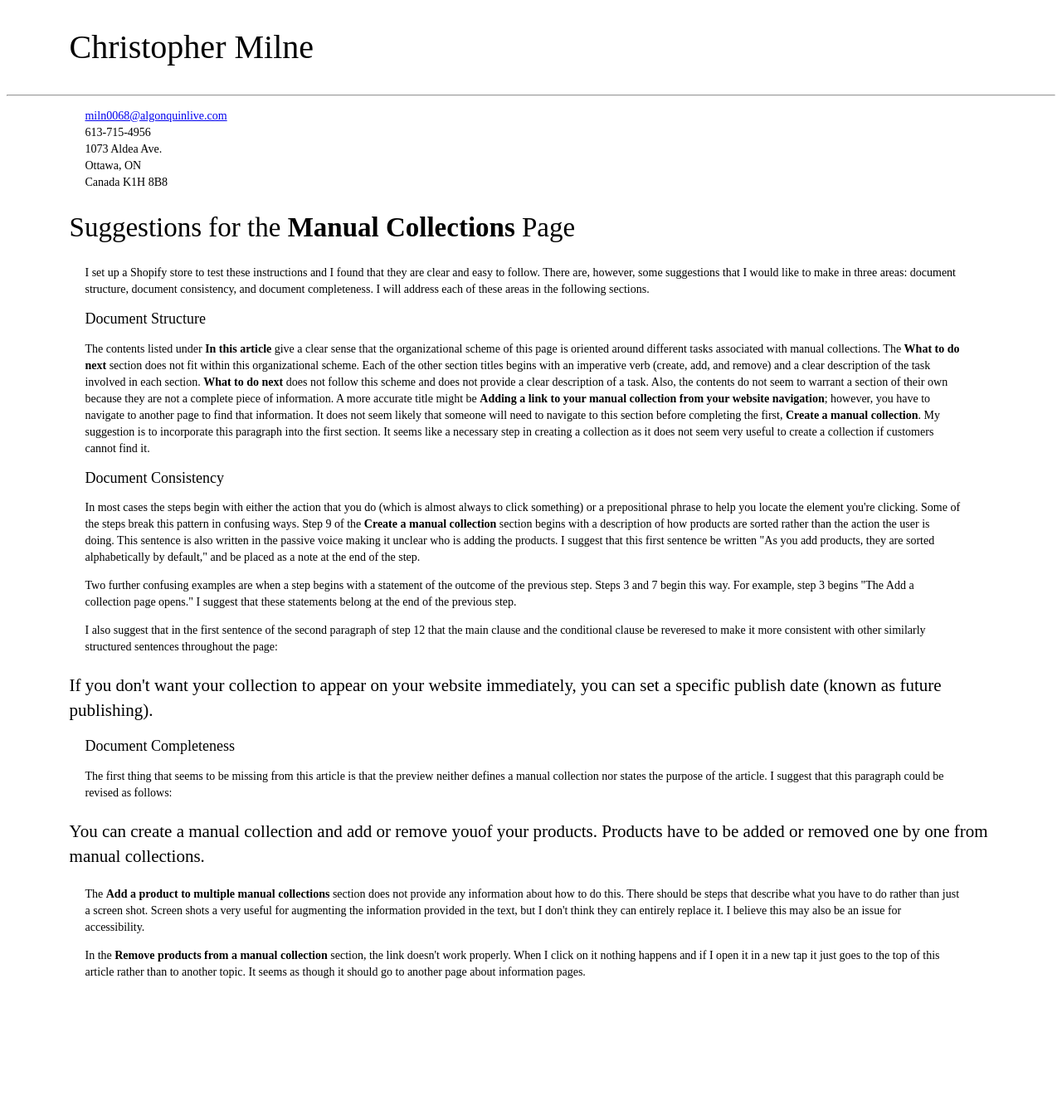
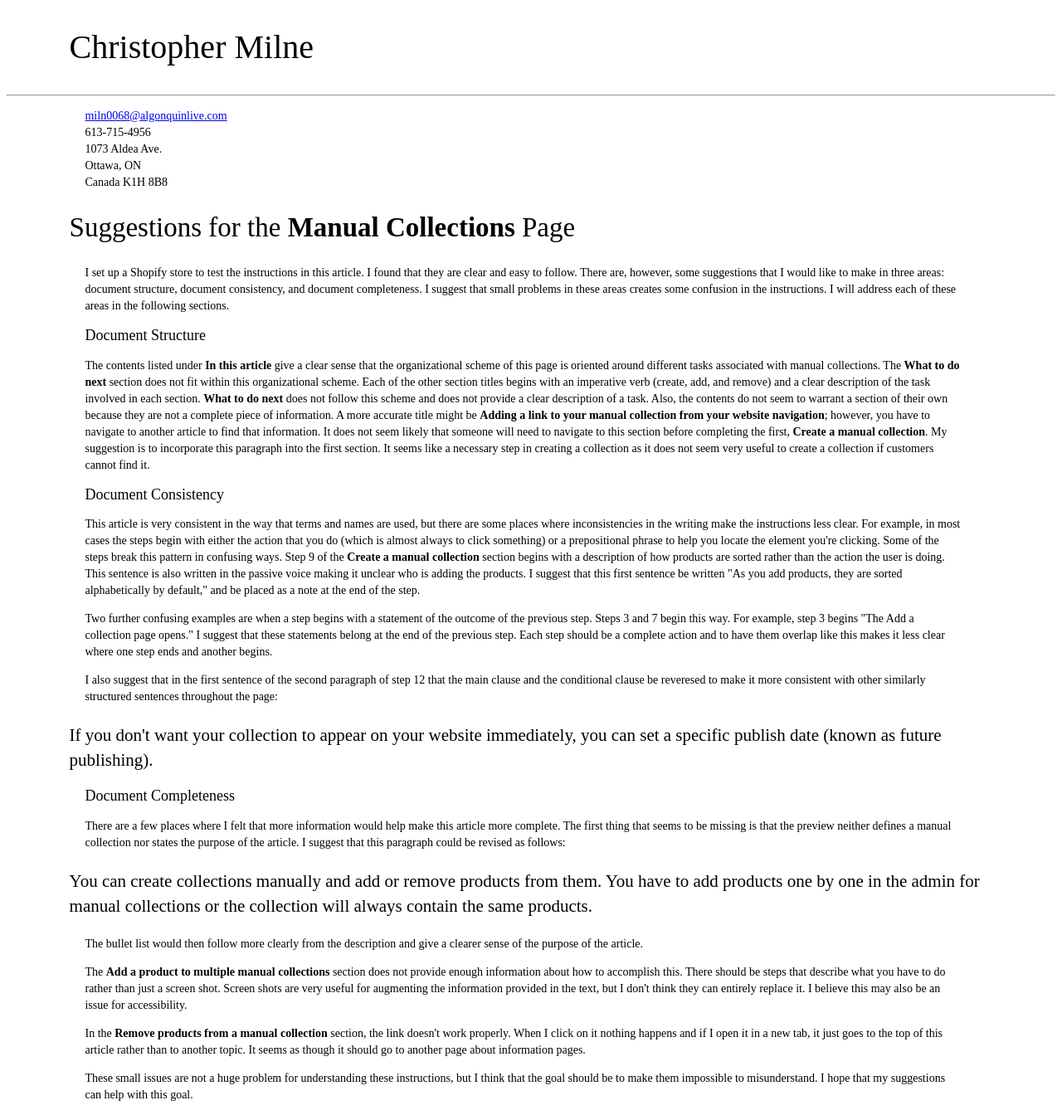
Before and after one commit to chris-milne/chris-milne.github.io, a Jekyll site: the page built from index.html, in a window 1280 px wide. Shown: the whole page at 83% size. Built offline with Jekyll 4.4.1, drawn with Linux system fonts in a browser that asks for light colours; before the commit the page ends 1196 px from its top, so only the background shows below that.

Commit message:
Update index.html

```diff
--- a/index.html
+++ b/index.html
@@ -13,20 +13,22 @@ Ottawa, ON<br />
 Canada
 K1H 8B8</p>
 	<h2>Suggestions for the <b>Manual Collections</b> Page</h2>
-	<p>I set up a Shopify store to test these instructions and I found that they are clear and easy to follow. There are, however, some suggestions that I would like to make in three areas: document structure, document consistency, and document completeness. I will address each of these areas in the following sections.</p>
+	<p>I set up a Shopify store to test the instructions in this article. I found that they are clear and easy to follow. There are, however, some suggestions that I would like to make in three areas: document structure, document consistency, and document completeness. I suggest that small problems in these areas creates some confusion in the instructions. I will address each of these areas in the following sections.</p>
 	<h3>Document Structure</h3>
-	<p>The contents listed under <b>In this article</b> give a clear sense that the organizational scheme of this page is oriented around different tasks associated with manual collections. The <b>What to do next</b> section does not fit within this organizational scheme. Each of the other section titles begins with an imperative verb (create, add, and remove) and a clear description of the task involved in each section. <b>What to do next</b> does not follow this scheme and does not provide a clear description of a task. Also, the contents do not seem to warrant a section of their own because they are not a complete piece of information. A more accurate title might be <b>Adding a link to your manual collection from your website navigation</b>; however, you have to navigate to another page to find that information. It does not seem likely that someone will need to navigate to this section before completing the first, <b>Create a manual collection</b>. My suggestion is to incorporate this paragraph into the first section. It seems like a necessary step in creating a collection as it does not seem very useful to create a collection if customers cannot find it.</p>
+	<p>The contents listed under <b>In this article</b> give a clear sense that the organizational scheme of this page is oriented around different tasks associated with manual collections. The <b>What to do next</b> section does not fit within this organizational scheme. Each of the other section titles begins with an imperative verb (create, add, and remove) and a clear description of the task involved in each section. <b>What to do next</b> does not follow this scheme and does not provide a clear description of a task. Also, the contents do not seem to warrant a section of their own because they are not a complete piece of information. A more accurate title might be <b>Adding a link to your manual collection from your website navigation</b>; however, you have to navigate to another article to find that information. It does not seem likely that someone will need to navigate to this section before completing the first, <b>Create a manual collection</b>. My suggestion is to incorporate this paragraph into the first section. It seems like a necessary step in creating a collection as it does not seem very useful to create a collection if customers cannot find it.</p>
 
 	<h3>Document Consistency</h3>
-	<p>In most cases the steps begin with either the action that you do (which is almost always to click something) or a prepositional phrase to help you locate the element you're clicking. Some of the steps break this pattern in confusing ways. Step 9 of the <b>Create a manual collection</b> section begins with a description of how products are sorted rather than the action the user is doing. This sentence is also written in the passive voice making it unclear who is adding the products. I suggest that this first sentence be written "As you add products, they are sorted alphabetically by default," and be placed as a note at the end of the step.</p>
-	<p>Two further confusing examples are when a step begins with a statement of the outcome of the previous step. Steps 3 and 7 begin this way. For example, step 3 begins "The Add a collection page opens." I suggest that these statements belong at the end of the previous step.</p>
+	<p>This article is very consistent in the way that terms and names are used, but there are some places where inconsistencies in the writing make the instructions less clear. For example, in most cases the steps begin with either the action that you do (which is almost always to click something) or a prepositional phrase to help you locate the element you're clicking. Some of the steps break this pattern in confusing ways. Step 9 of the <b>Create a manual collection</b> section begins with a description of how products are sorted rather than the action the user is doing. This sentence is also written in the passive voice making it unclear who is adding the products. I suggest that this first sentence be written "As you add products, they are sorted alphabetically by default," and be placed as a note at the end of the step.</p>
+	<p>Two further confusing examples are when a step begins with a statement of the outcome of the previous step. Steps 3 and 7 begin this way. For example, step 3 begins "The Add a collection page opens." I suggest that these statements belong at the end of the previous step. Each step should be a complete action and to have them overlap like this makes it less clear where one step ends and another begins.</p>
 	<p>I also suggest that in the first sentence of the second paragraph of step 12 that the main clause and the conditional clause be reveresed to make it more consistent with other similarly structured sentences throughout the page:</p>
 	<blockquote>If you don't want your collection to appear on your website immediately, you can set a specific publish date (known as future publishing).</blockquote>
 
 	<h3>Document Completeness</h3>
-	<p>The first thing that seems to be missing from this article is that the preview neither defines a manual collection nor states the purpose of the article. I suggest that this paragraph could be revised as follows:</p>
-	<blockquote>You can create a manual collection and add or remove youof your products. Products have to be added or removed one by one from manual collections. </blockquote>
-	<p>The <b>Add a product to multiple manual collections</b> section does not provide any information about how to do this. There should be steps that describe what you have to do rather than just a screen shot. Screen shots a very useful for augmenting the information provided in the text, but I don't think they can entirely replace it. I believe this may also be an issue for accessibility.</p>
-	<p>In the <b>Remove products from a manual collection</b> section, the link doesn't work properly. When I click on it nothing happens and if I open it in a new tap it just goes to the top of this article rather than to another topic. It seems as though it should go to another page about information pages.</p>
+	<p>There are a few places where I felt that more information would help make this article more complete. The first thing that seems to be missing is that the preview neither defines a manual collection nor states the purpose of the article. I suggest that this paragraph could be revised as follows:</p>
+	<blockquote>You can create collections manually and add or remove products from them. You have to add products one by one in the admin for manual collections or the collection will always contain the same products.</blockquote>
+	<p>The bullet list would then follow more clearly from the description and give a clearer sense of the purpose of the article.</p>
+	<p>The <b>Add a product to multiple manual collections</b> section does not provide enough information about how to accomplish this. There should be steps that describe what you have to do rather than just a screen shot. Screen shots are very useful for augmenting the information provided in the text, but I don't think they can entirely replace it. I believe this may also be an issue for accessibility.</p>
+	<p>In the <b>Remove products from a manual collection</b> section, the link doesn't work properly. When I click on it nothing happens and if I open it in a new tab, it just goes to the top of this article rather than to another topic. It seems as though it should go to another page about information pages.</p>
+	<p>These small issues are not a huge problem for understanding these instructions, but I think that the goal should be to make them impossible to misunderstand. I hope that my suggestions can help with this goal.</p>
 
 </div><!-- /.blurb -->
```
